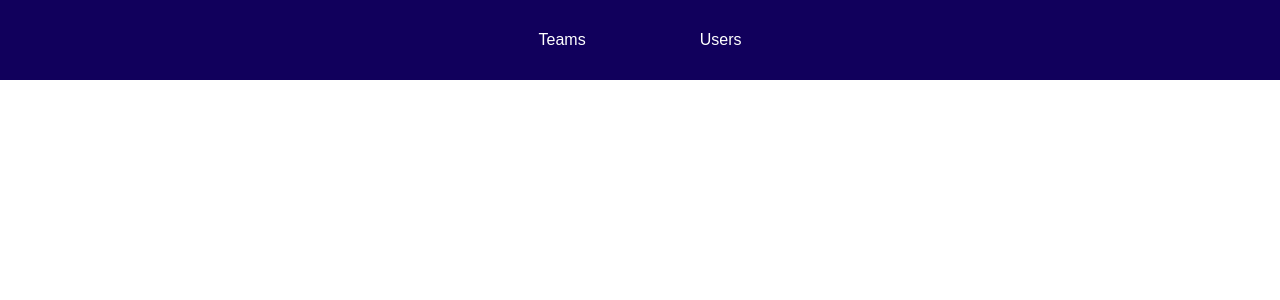
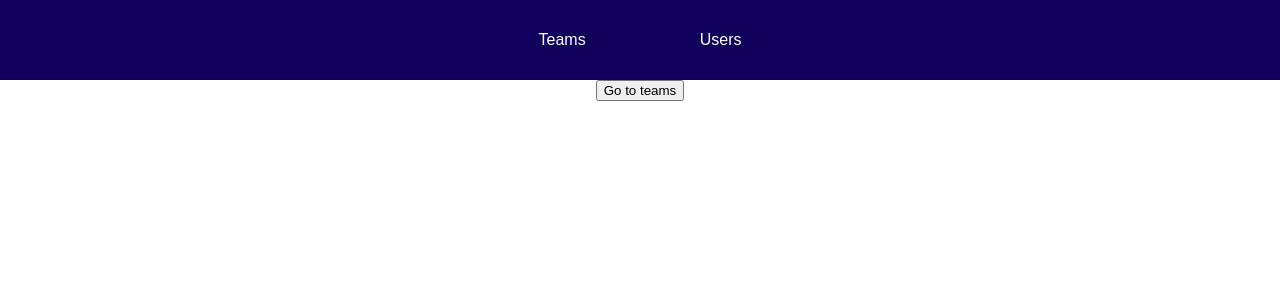
Before and after one commit to mauforero/vuejs-2-the-complete-guide, a Vue app in the folder module-13/routing-01-starting-setup/: page / in a window 1280 px wide. Before the commit this address had no page. Shown: the top 300 px of the page. Built offline with nearby package versions, Linux system fonts and the light colour scheme.

Commit message:
Module 13: Programmatically go to route

```diff
--- a/module-13/routing-01-starting-setup/src/App.vue
+++ b/module-13/routing-01-starting-setup/src/App.vue
@@ -1,6 +1,17 @@
 <template>
   <the-navigation></the-navigation>
   <main>
+    <div
+      style="
+        margin: auto;
+        max-width: 40rem;
+        display: flex;
+        justify-content: center;
+        align-items: center;
+      "
+    >
+      <button @click="goToTeams">Go to teams</button>
+    </div>
     <router-view></router-view>
   </main>
 </template>
@@ -34,6 +45,11 @@ export default {
       users: this.users,
     };
   },
+  methods: {
+    goToTeams() {
+      this.$router.push('/teams');
+    },
+  },
 };
 </script>
 
```
